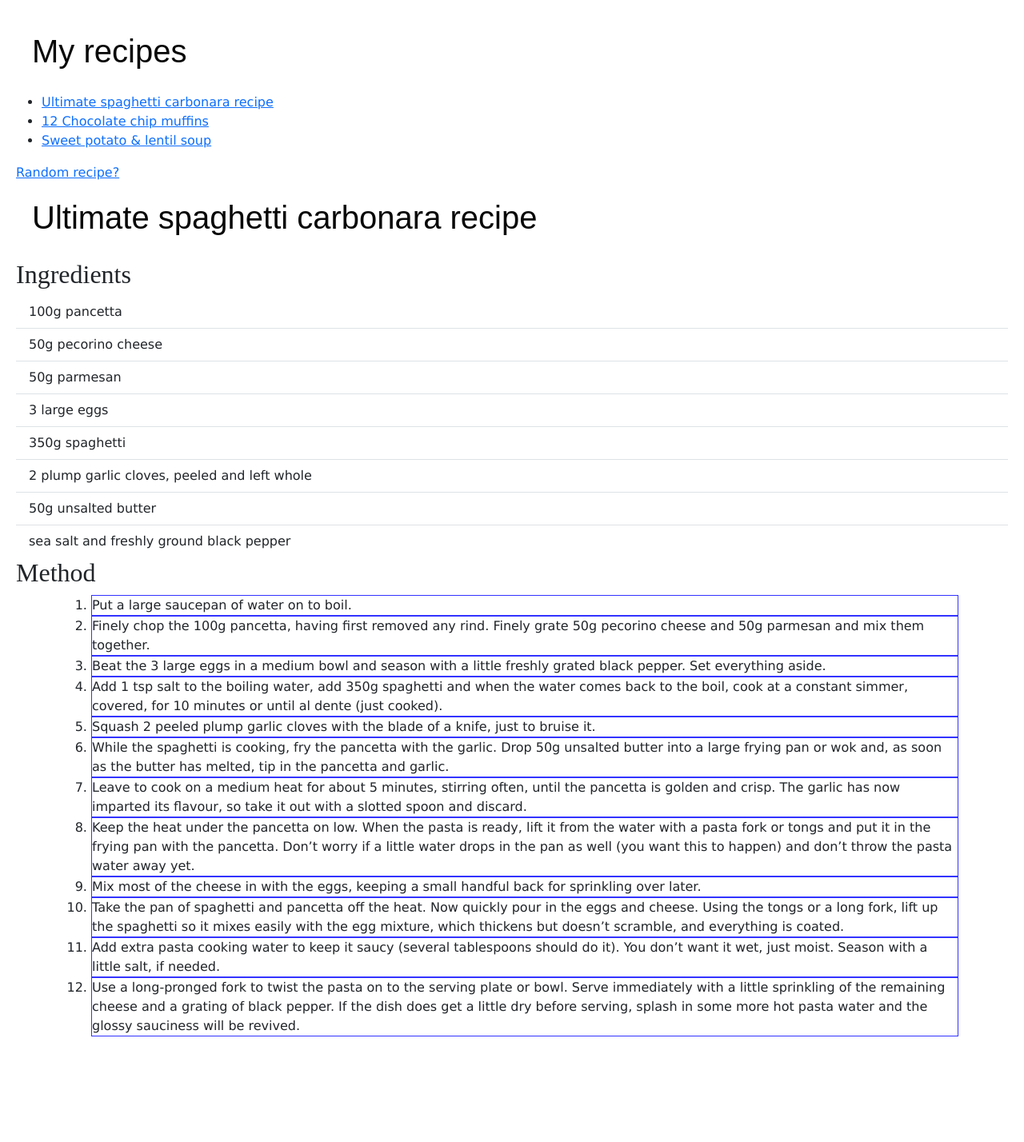
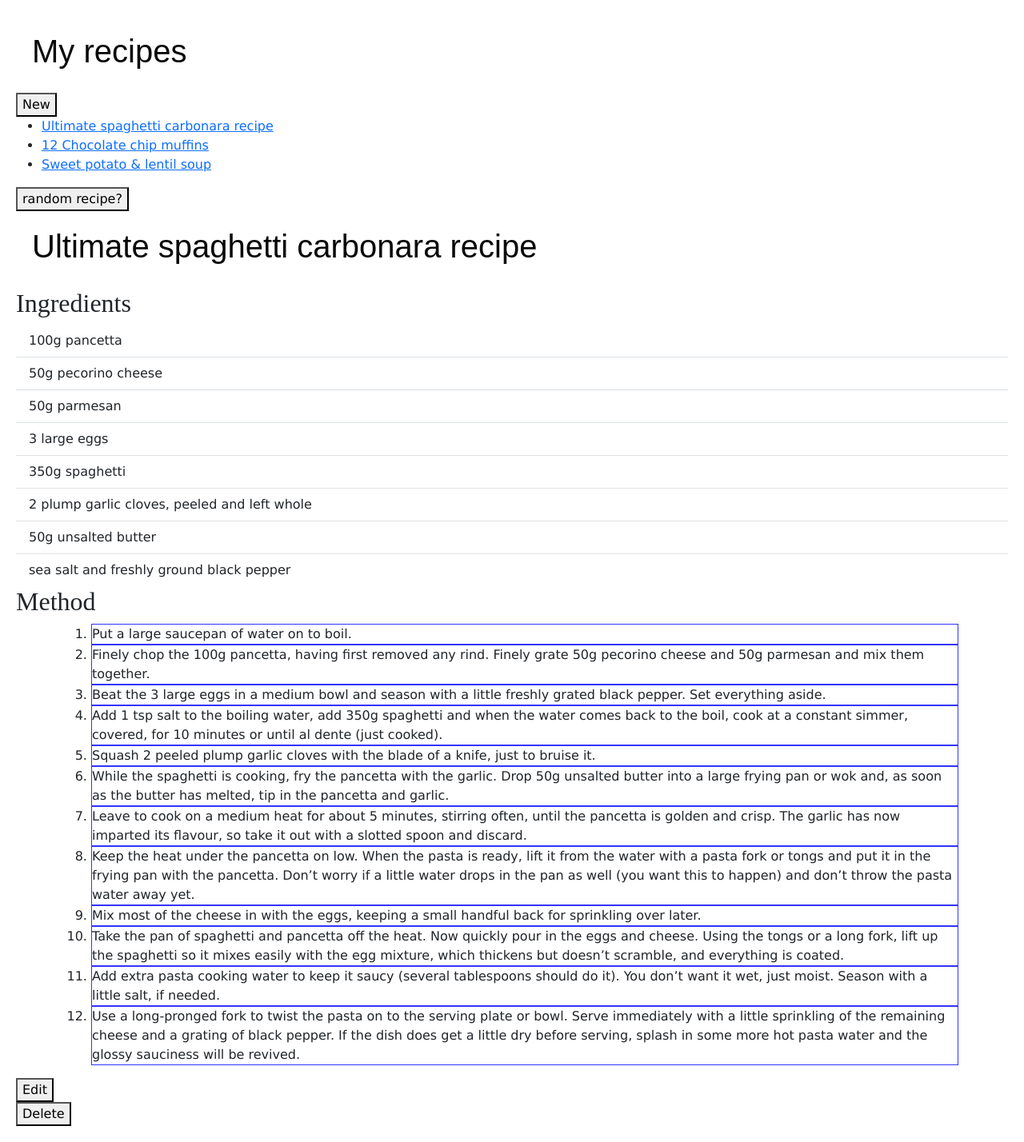
Before and after one commit to acmainier/recipes, a React (Vite) app: page /recipes/0 in a window 1280 px wide. Shown: the whole page at 80% size. Before the commit the page ends 1332 px from the top, so only its background shows below. Built offline with nearby package versions, Linux system fonts and the light colour scheme.

Commit message:
Update random link to button

```diff
--- a/src/Recipe.jsx
+++ b/src/Recipe.jsx
@@ -1,3 +1,7 @@
+import {
+  Form,
+} from "react-router-dom";
+
 import "./Recipe.css";
 import Ingredients from "./Ingredients";
 import Method from "./Method";
@@ -5,9 +9,27 @@ import Method from "./Method";
 export default function Recipe({ title, ingredients, steps }) {
   return (
     <div>
-      <h1>{title}</h1>
-      <Ingredients ingredients={ingredients} />
-      <Method steps={steps} />
+      <div>
+        <h1>{title}</h1>
+        <Ingredients ingredients={ingredients} />
+        <Method steps={steps} />
+      </div>
+      <div>
+        <Form action="edit">
+          <button type="submit">Edit</button>
+        </Form>
+        <Form
+          method="post"
+          action="destroy"
+          onSubmit={(event) => {
+            if (!confirm("Please confirm you want to delete this record.")) {
+              event.preventDefault();
+            }
+          }}
+        >
+          <button type="submit">Delete</button>
+        </Form>
+      </div>
     </div>
   );
 }
--- a/src/RecipePage.jsx
+++ b/src/RecipePage.jsx
@@ -1,9 +1,9 @@
 import { useLoaderData } from "react-router-dom";
 import Recipe from "./Recipe";
-import data from "./recipes.json";
+import { getRecipe } from "./recipes-api";
 
 export function loader({ params }) {
-  const recipe = data[params.recipeId];
+  const recipe = getRecipe(params.recipeId);
   return { recipe };
 }
 
@@ -15,5 +15,5 @@ export default function RecipePage() {
       ingredients={recipe.ingredients}
       steps={recipe.steps}
     />
-);
+  );
 }
--- a/src/Root.jsx
+++ b/src/Root.jsx
@@ -1,32 +1,28 @@
+import { Outlet, Link, Form, useLoaderData } from "react-router-dom";
+import { useNavigate } from "react-router";
+import { getAllRecipes } from "./recipes-api";
 
-import { Outlet, Link } from "react-router-dom";
-import data from "./recipes.json";
+export function loader() {
+  return { recipes: getAllRecipes() };
+}
 
 export default function Root() {
-    //const randomRecipeId = (Math.floor(Math.random() * data.length));
-     return (
+  const { recipes } = useLoaderData();
+  let navigate = useNavigate();
+  return (
     <>
       <div id="sidebar">
         <h1>My recipes</h1>
-        {/* <div>
-          <form id="search-form" role="search">
-            <input
-              id="q"
-              aria-label="Search contacts"
-              placeholder="Search"
-              type="search"
-              name="q"
-            />
-            <div id="search-spinner" aria-hidden hidden={true} />
-            <div className="sr-only" aria-live="polite"></div>
-          </form>
-          <form method="post">
-            <button type="submit">New</button>
-          </form>
-        </div> */}
+        {
+          <div>
+            <Form method="post">
+              <button type="submit">New</button>
+            </Form>
+          </div>
+        }
         <nav>
           <ul>
-            {data.map((item) => {
+            {recipes.map((item) => {
               return (
                 <li key={item.index}>
                   <Link to={`recipes/` + item.index}>{item.title}</Link>
@@ -34,7 +30,15 @@ export default function Root() {
               );
             })}
           </ul>
-          <Link to={`recipes/` + (Math.floor(Math.random() * data.length))} reloadDocument>Random recipe?</Link>
+
+          <button
+            type="button"
+            onClick={() => {
+              navigate(`recipes/` + Math.floor(Math.random() * recipes.length));
+            }}
+          >
+            random recipe?
+          </button>
         </nav>
       </div>
       <div id="detail">
--- a/src/main.jsx
+++ b/src/main.jsx
@@ -1,6 +1,6 @@
 import { StrictMode } from "react";
 import { createRoot } from "react-dom/client";
-import Root from "./Root";
+import Root, { loader as rootLoader } from "./Root";
 import ErrorPage from "./error-page";
 
 import RecipePage, { loader as recipeLoader } from "./RecipePage";
@@ -10,13 +10,14 @@ import { createBrowserRouter, RouterProvider } from "react-router-dom";
 const router = createBrowserRouter([
   {
     path: "/",
+    loader: rootLoader,
     element: <Root />,
     errorElement: <ErrorPage />,
     children: [
       {
         path: "/recipes/:recipeId",
+        loader: recipeLoader,
         element: <RecipePage />,
-        loader: recipeLoader,
       },
     ],
   },
--- /dev/null
+++ b/src/recipes-api.js
@@ -0,0 +1,29 @@
+import data from "./recipes.json";
+
+export function getAllRecipes() {
+  return data;
+}
+
+export function getRecipe(id) {
+  return data[id];
+}
+
+export function createRecipe(title, ingredients, steps) {
+  let maxIndex = -1;
+  data.forEach((recipe) => {
+    if (recipe.index > maxIndex) {
+      maxIndex = recipe.index;
+    }
+  });
+
+  const newRecipe = {
+    index: maxIndex + 1,
+    title,
+    ingredients,
+    steps,
+  };
+
+  data.push(newRecipe);
+
+  return newRecipe.index;
+}
```
